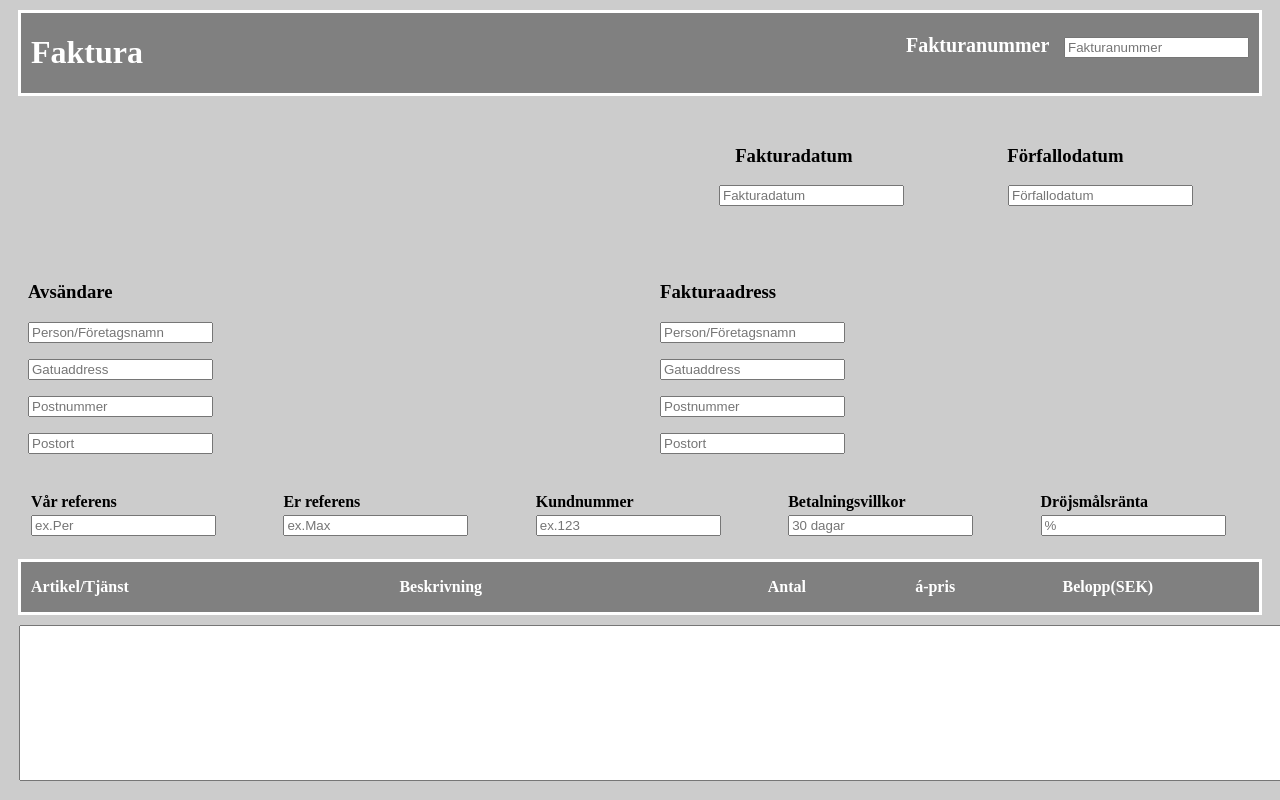
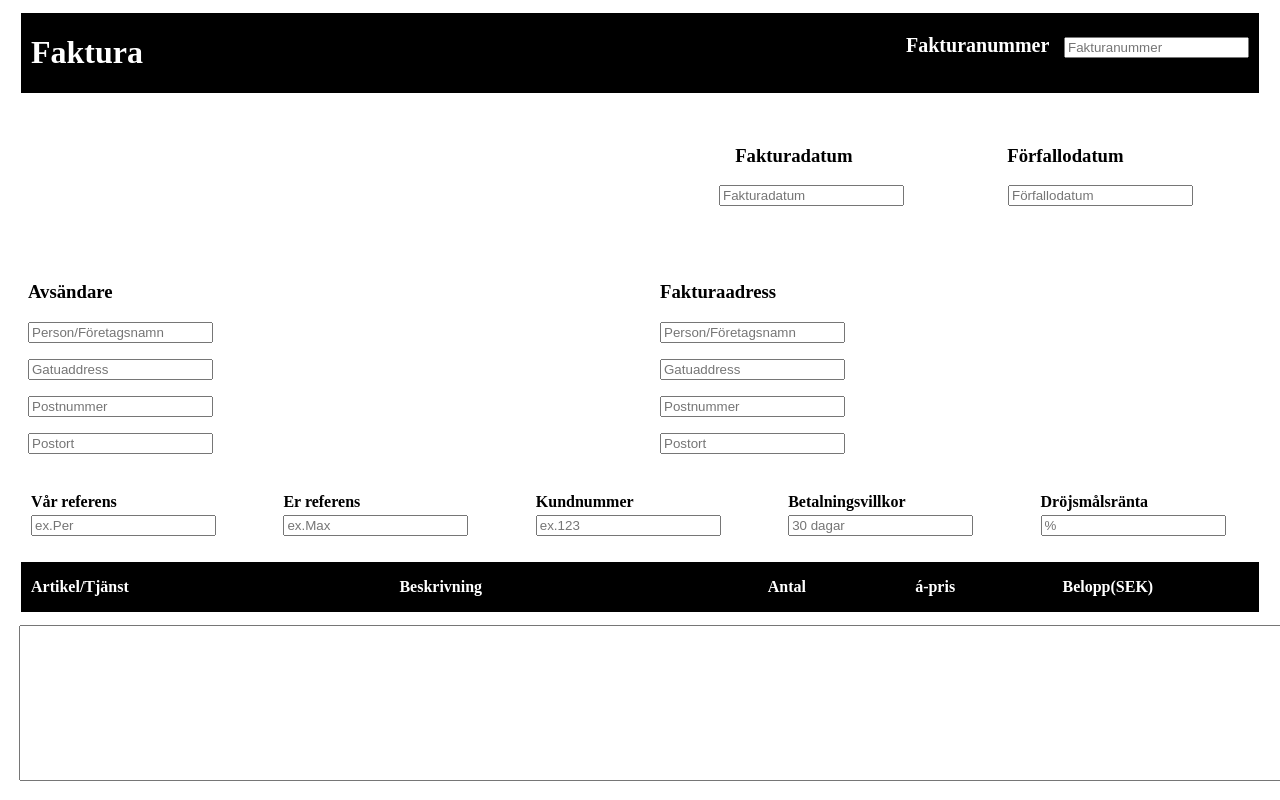
Before and after one commit to ikhlaaq/Fakturamall, a plain HTML site: page index.html in a window 1280 px wide. Shown: the top 800 px of the page. Drawn offline with Linux system fonts and the light colour scheme.

Commit message:
changed color

```diff
--- a/style.css
+++ b/style.css
@@ -1,12 +1,12 @@
 
 body {
-    background: rgb(204,204,204);
+    background: #fff;
   }
   header {
     border-style: solid;
     margin: 10px;
     padding-left: 10px;
-    background-color: grey;
+    background-color: black;
     color: white;
     font-weight: bold;
 }
@@ -74,7 +74,7 @@ body maintop {
         border-style: solid;
         margin: 10px;
         padding-left: 10px;
-        background-color: grey;
+        background-color: black;
         color: white;
         font-weight: bold;
         margin-top: 20px;
```
